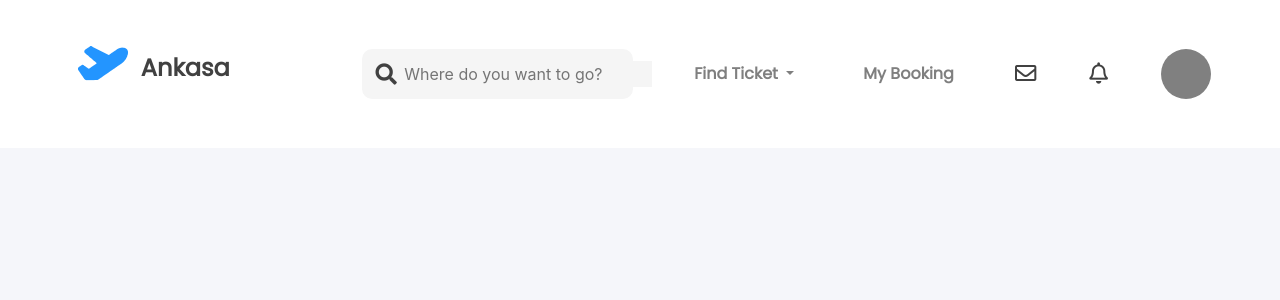
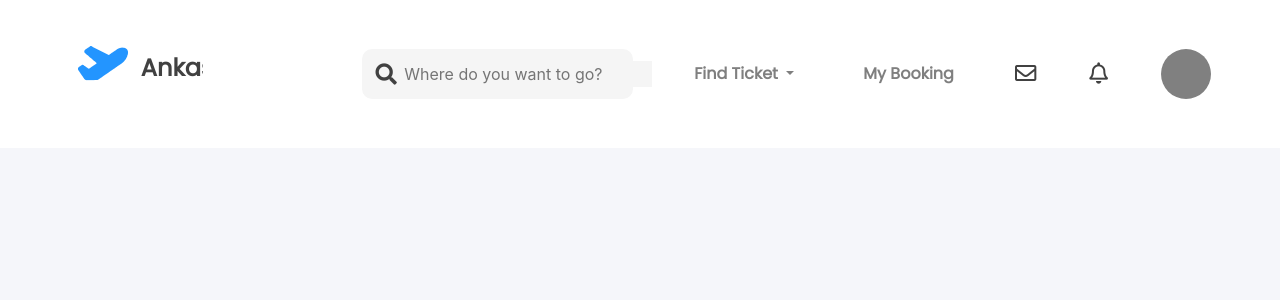
Before and after one commit to ArbiNMaki/Ankasa-Frontend, a Vue app: page /cust in a window 1280 px wide. Shown: the top 300 px of the page. Built offline with nearby package versions, Linux system fonts and the light colour scheme.

Commit message:
perbaikan responsive

```diff
--- a/src/components/modules/Navbar.vue
+++ b/src/components/modules/Navbar.vue
@@ -140,6 +140,11 @@
 </script>
 
 <style lang="scss" scoped>
+.navbar-nav {
+    position: relative;
+    z-index: 999;
+    background-color: white;
+}
 .nav-item {
     cursor: pointer;
 }
--- a/src/components/modules/searchresult.vue
+++ b/src/components/modules/searchresult.vue
@@ -463,4 +463,15 @@
     height: 100%;
     margin-top: 3%;
 }
+@media screen and (max-width: 767px) {
+    .center {
+        flex-direction: column;
+    }
+    .ticket {
+      height: auto;
+    }
+    .col4 {
+        margin-top: 5%;
+    }
+}
 </style>
--- a/src/views/cust/index.vue
+++ b/src/views/cust/index.vue
@@ -24,6 +24,5 @@
 .content {
   background-color: #F5F6FA;
   min-height: 1600px;
-
 }
 </style>
```
